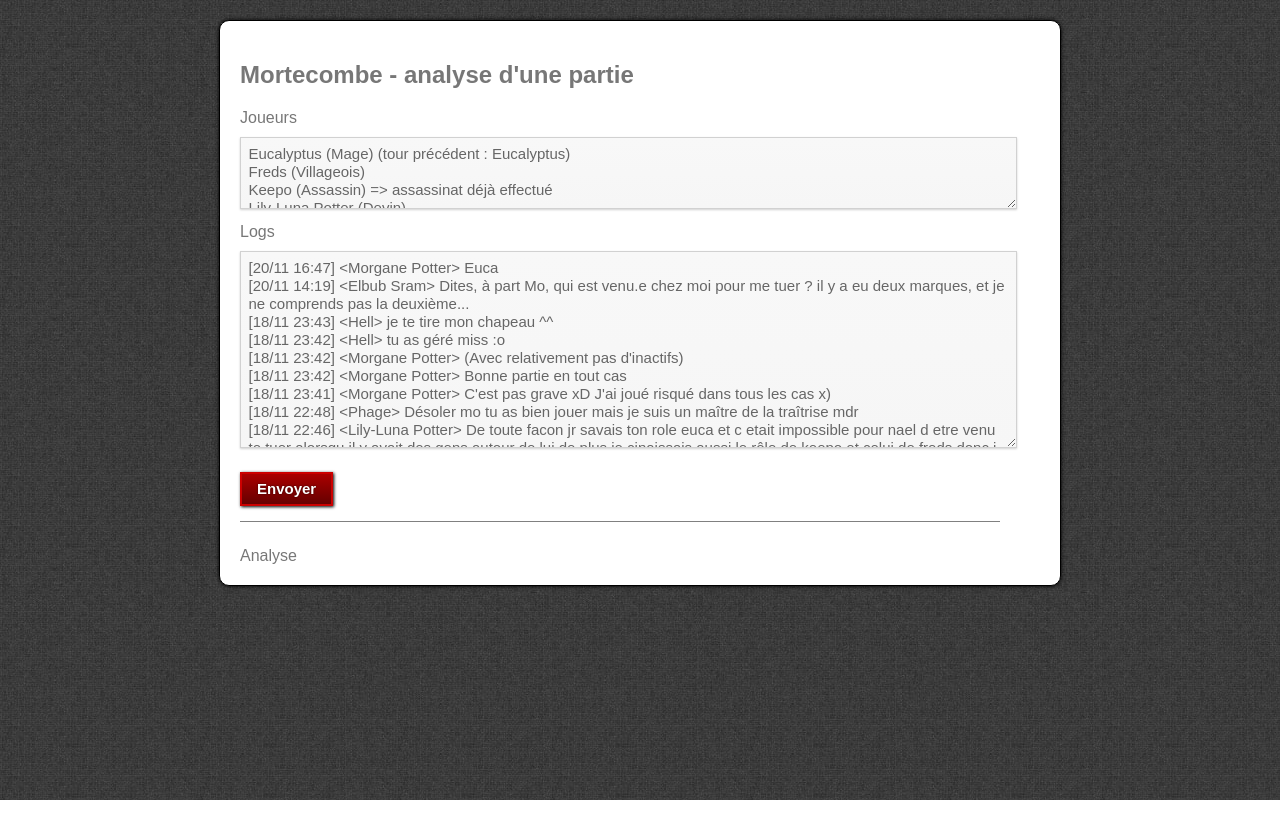
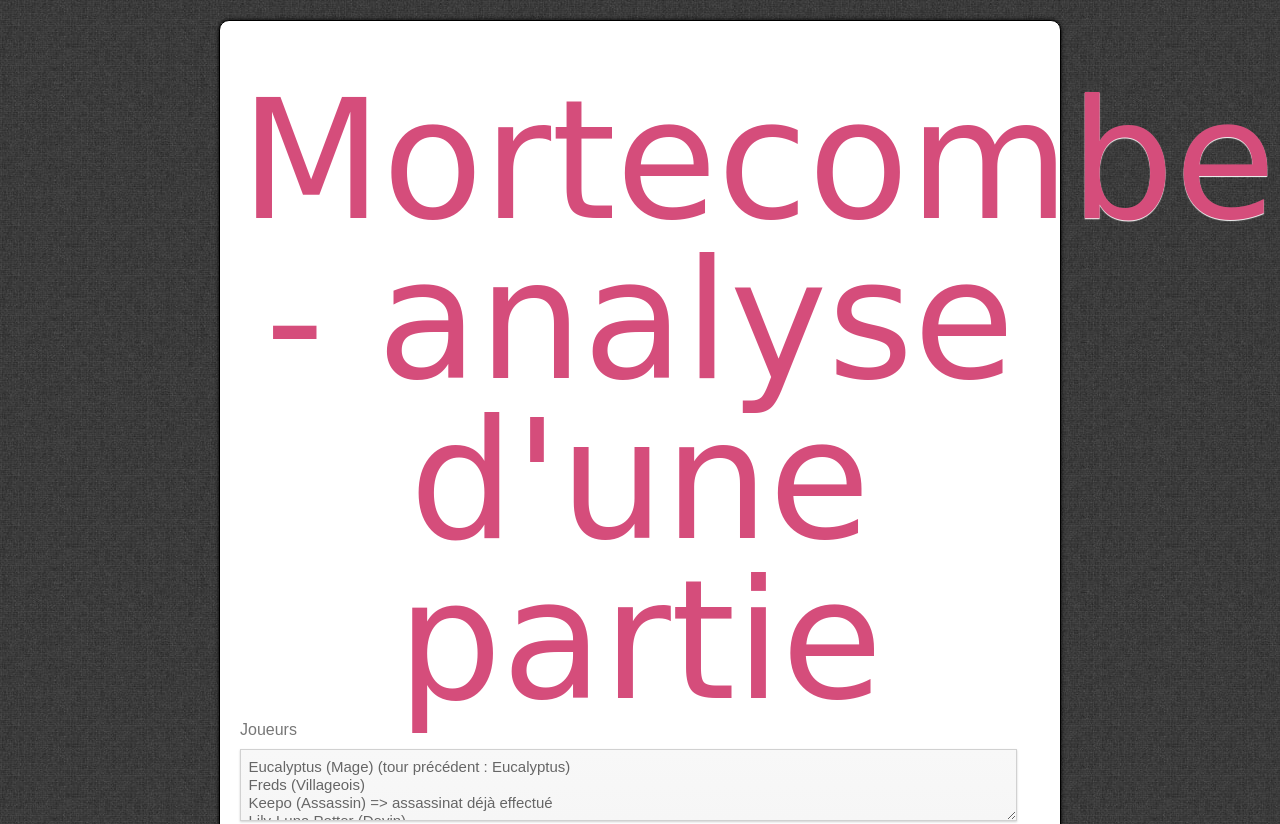
Before and after one commit to Episkeia/episkeia.github.io, a plain HTML site: page index.html in a window 1280 px wide. Shown: the top 824 px of the page. Before the commit the page ends 800 px from the top, so only its background shows below. Drawn offline with Linux system fonts and the light colour scheme.

Commit message:
Update style.css

```diff
--- a/style/style.css
+++ b/style/style.css
@@ -9,6 +9,7 @@ body
 	font-family: arial, helvetica, sans-serif;
 }
 
+h2 { color: #d54d7b; font-family: "Great Vibes", cursive; font-size: 165px; line-height: 160px; font-weight: normal; margin-bottom: 0px; margin-top: 40px; text-align: center; text-shadow: 0 1px 1px #fff; }
 
 .content {
 	border: 1px solid black;
```
